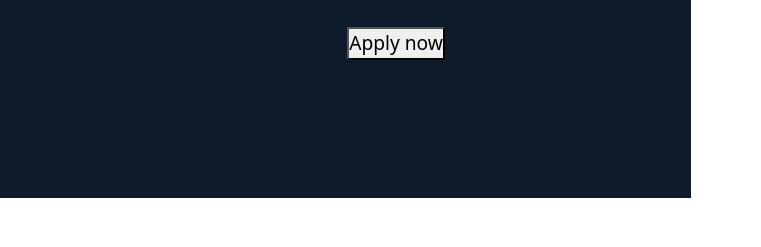
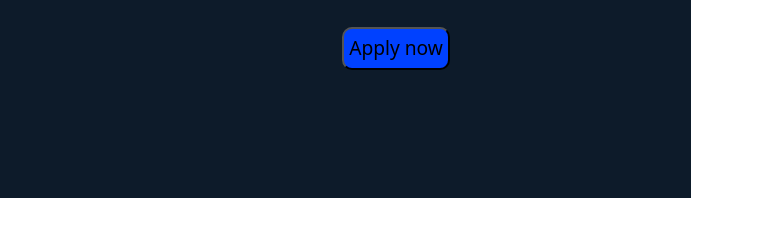
Before and after one commit to mustybro/PROJECT, a plain HTML site: page index.html in a window 1280 px wide. Shown: the part 4799-5046 px from the top of the page, 519-1280 px from the left. Drawn offline with nearby package versions, Linux system fonts and the light colour scheme.

Commit message:
sorry sir

```diff
--- a/style.css
+++ b/style.css
@@ -11,6 +11,7 @@ body {
 
 .contenttt {
   padding: 70px;
+  overflow: hidden;
 }
 
 nav {
@@ -51,7 +52,7 @@ li:hover .dropdown {
 
 .dropdown li a {
   display: block;
-  padding: 10px 20px;
+  padding: 10px 10px;
   color: #333333;
   text-decoration: none;
 }
@@ -456,6 +457,13 @@ ul li a:hover {
   position: fixed;
   bottom: 20px;
   left: 20px;
+}
+
+.butt{
+  background-color: #0041ff;
+  color: #000;
+  border-radius: 10px;
+  padding: 5px;
 }
 
 
```
Also changed, not shown: index.html (line endings or trailing spaces).
